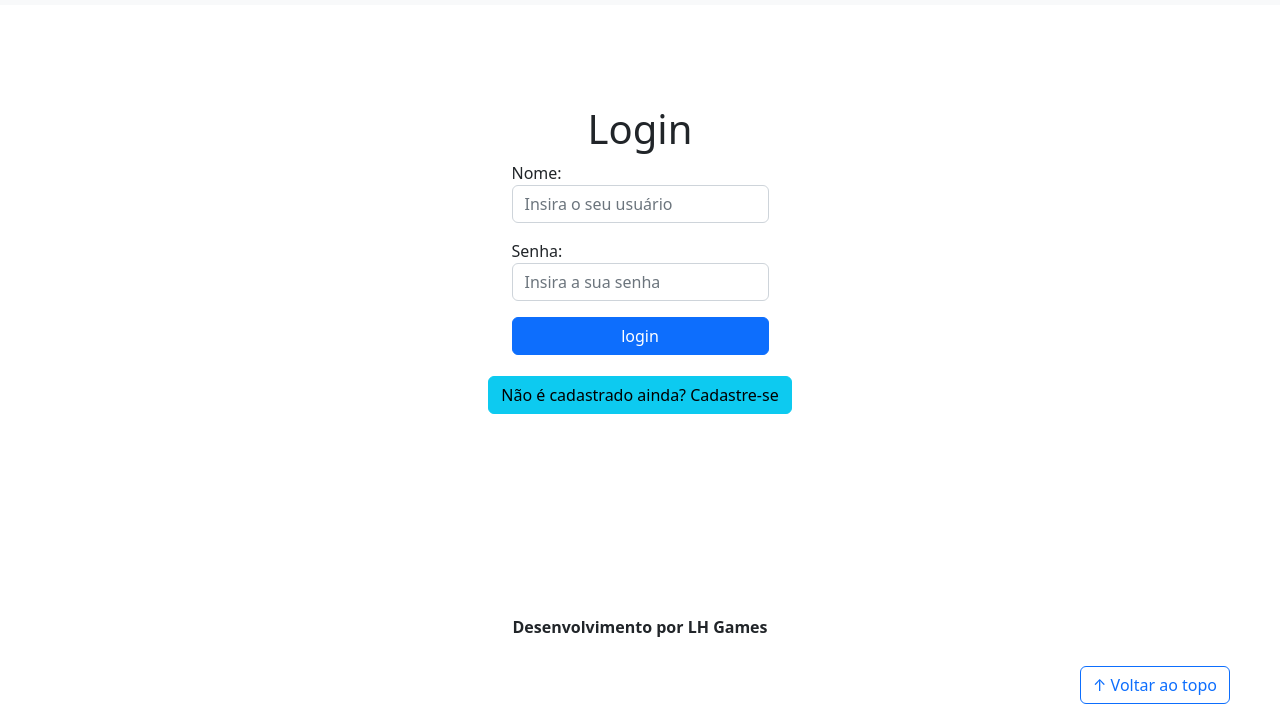
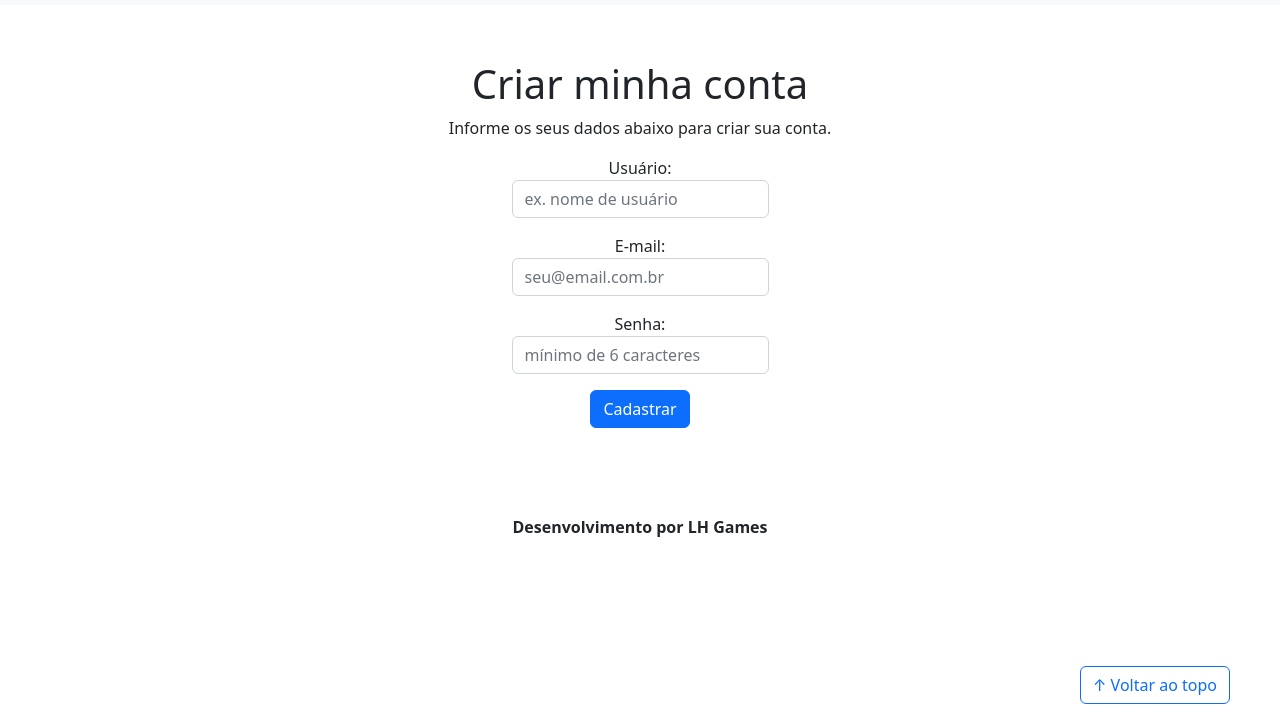
Before and after one commit to theuster/SP2---Atividade-2, a plain HTML site: page login.html in a window 1280 px wide. Both pictures are taken after a click on the element "Não é cadastrado ainda? Cadastre-se". Shown: the part 91-800 px from the top of the page. Drawn offline with nearby package versions, Linux system fonts and the light colour scheme.

Commit message:
modificações

```diff
--- a/js/jquery-script.js
+++ b/js/jquery-script.js
@@ -1,13 +1,9 @@
 //efeito de esconder formulário de cadastro
 
 $(document).ready(function(){
-
-    $("#botao-cadastrar").click(function(){
-
-      $("#form-cadastrar").SlideToggle("slow");
-      $("#section-login").SlideToggle("slow");
+  $("#botao-cadastrar").click(function(){
+      $("#form-cadastrar").slideToggle("slow");
+      $("#section-login").slideToggle("slow");
       $("#botao-cadastrar").hide();
-
-    });
-
+  });
 });
--- a/js/script.js
+++ b/js/script.js
@@ -1,37 +1,31 @@
-//efeito do botão voltar ao Topo
-
+// Efeito do botão voltar ao Topo
 function topo() {
-    window.scrollTo (
-      {
-         top:0,
-         left:0,
-         behavior:'smooth'
-      }
-    )
+  window.scrollTo({
+    top: 0,
+    left: 0,
+    behavior: 'smooth'
+  });
 }
 
-//Validação de Login
-
-function login(){
+// Validar Login
+function login() {
   var logado = 0;
   var usuario = document.getElementById("usuario").value;
   var senha = document.getElementById("senha").value;
 
-  if(usuario == 'admin' && senha == '123456'){
-      Window.location = "index.html";
-      logado = 1;
+  if (usuario === 'admin' && senha === '123456') {
+    window.location.href = "index.html";
+    logado = 1;
   }
 
-  if (logado == 0){
-       alert("Acesso Negado. Dados incorretos");
+  if (logado === 0) {
+    alert("Acesso Negado. Dados incorretos");
   }
-
 }
 
 
-//Ativar alert no botão cadastrar
-
-function cadastro(){
-   alert("Cadastrado com sucesso!");
-   Window.location.href = "index.html";
+// Ativar alerta no botão cadastrar
+function cadastro() {
+  alert("Cadastrado com sucesso!");
+  window.location.href = "index.html";
 }
--- a/login.html
+++ b/login.html
@@ -15,7 +15,7 @@
     <header>
         <nav class="navbar navbar-expand-lg bg-light">
             <div class="container-fluid">
-              <a class="navbar-brand" href="ndex.html"><img src="img/logo.png"></a>
+              <a class="navbar-brand" href="index.html"><img src="img/logo.png" alt="Logo LH Games"></a>
               <button class="navbar-toggler" type="button" data-bs-toggle="collapse" data-bs-target="#navbarSupportedContent" aria-controls="navbarSupportedContent" aria-expanded="false" aria-label="Toggle navigation">
                 <span class="navbar-toggler-icon"></span>
               </button>
@@ -27,10 +27,8 @@
                     <li class="nav-item">
                         <a class="nav-link" href="#">Console</a>
                     </li>
-                  </li>
                     <li class="nav-item">
                         <a class="nav-link" href="#">Jogos</a>
-                  </li>
                     </li>
                     <li class="nav-item">
                         <a class="nav-link" href="login.html">>>Login<<</a>
@@ -49,15 +47,15 @@
         <section id="section-login">
             <h1>Login</h1>
             <div class="d-flex justify-content-center">
-                <form method="post" action="" id="login">
+                <form method="post" action="" id="form-login">
                     <p>
-                        <label for="usuario">Nome: </label>
-                        <input id="usuario" name="usuario" required="required" type="text"
+                        <label for="login-usuario">Nome: </label>
+                        <input id="login-usuario" name="login-usuario" required="required" type="text"
                             placeholder="Insira o seu usuário" class="form-control" />
                     </p>
                     <p>
-                        <label for="senha">Senha: </label>
-                        <input id="senha" name="senha" required="required" type="password"
+                        <label for="login-senha">Senha: </label>
+                        <input id="login-senha" name="login-senha" required="required" type="password"
                             placeholder="Insira a sua senha" class="form-control" />
                     </p>
                     <p>
@@ -69,7 +67,7 @@
 
         <section id="section-cadastro">
             <div id="botao-cadastrar">
-                <button type="button" class="btn btn-info">Não é cadastrado ainda? Cadastre-se</button>
+                <button type="button" class="btn btn-info" onclick="mostrarFormCadastro()">Não é cadastrado ainda? Cadastre-se</button>
             </div>
             <div id="form-cadastrar">
 
@@ -77,20 +75,21 @@
                 <p>Informe os seus dados abaixo para criar sua conta.</p>
 
                 <div class="d-flex justify-content-center">
-                    <form method="post" action="" id="login">
+                    <form method="post" action="" id="form-cadastro">
                         <p>
-                            <label for="usuario">Usuário: </label>
-                            <input id="usuario" name="usuario" required="required" type="text"
+                            <label for="cadastro-usuario">Usuário: </label>
+                            <input id="cadastro-usuario" name="cadastro-usuario" required="required" type="text"
                                 placeholder="ex. nome de usuário" class="form-control" />
                         </p>
                         <p>
-                            <label for="email">E-mail: </label>
-                            <input id="email" name="email" required="required" type="email"
+                            <label for="cadastro-email">E-mail: </label>
+                            <input id="cadastro-email" name="cadastro-email" required="required
+                            <input id="cadastro-email" name="cadastro-email" required="required" type="email"
                             placeholder="seu@email.com.br" class="form-control" />
                     </p>
                     <p>
-                            <label for="senha">Senha: </label>
-                            <input id="senha" name="senha" required="required" type="password"
+                        <label for="cadastro-senha">Senha: </label>
+                        <input id="cadastro-senha" name="cadastro-senha" required="required" type="password"
                             placeholder="mínimo de 6 caracteres" class="form-control" />
                     </p>
                     <p>
@@ -105,13 +104,11 @@
 
 </main>
 
-
-
 <footer>
     <p>Desenvolvimento por LH Games</p>
 </footer>
 
-    <button id="voltar-topo" type="button" class="btn btn-outline-primary">&uarr; Voltar ao topo</button>
+<button id="voltar-topo" type="button" class="btn btn-outline-primary" onclick="topo()">&uarr; Voltar ao topo</button>
 
 <script src="https://cdn.jsdelivr.net/npm/bootstrap@5.2.2/dist/js/bootstrap.bundle.min.js"
     integrity="sha384-OERcA2EqjJCMA+/3y+gxIOqMEjwtxJY7qPCqsdltbNJuaOe923+mo//f6V8Qbsw3"
```
Also changed, not shown: index.html (+12 -17 lines). Lines whose indentation alone changed are shown as unchanged.
